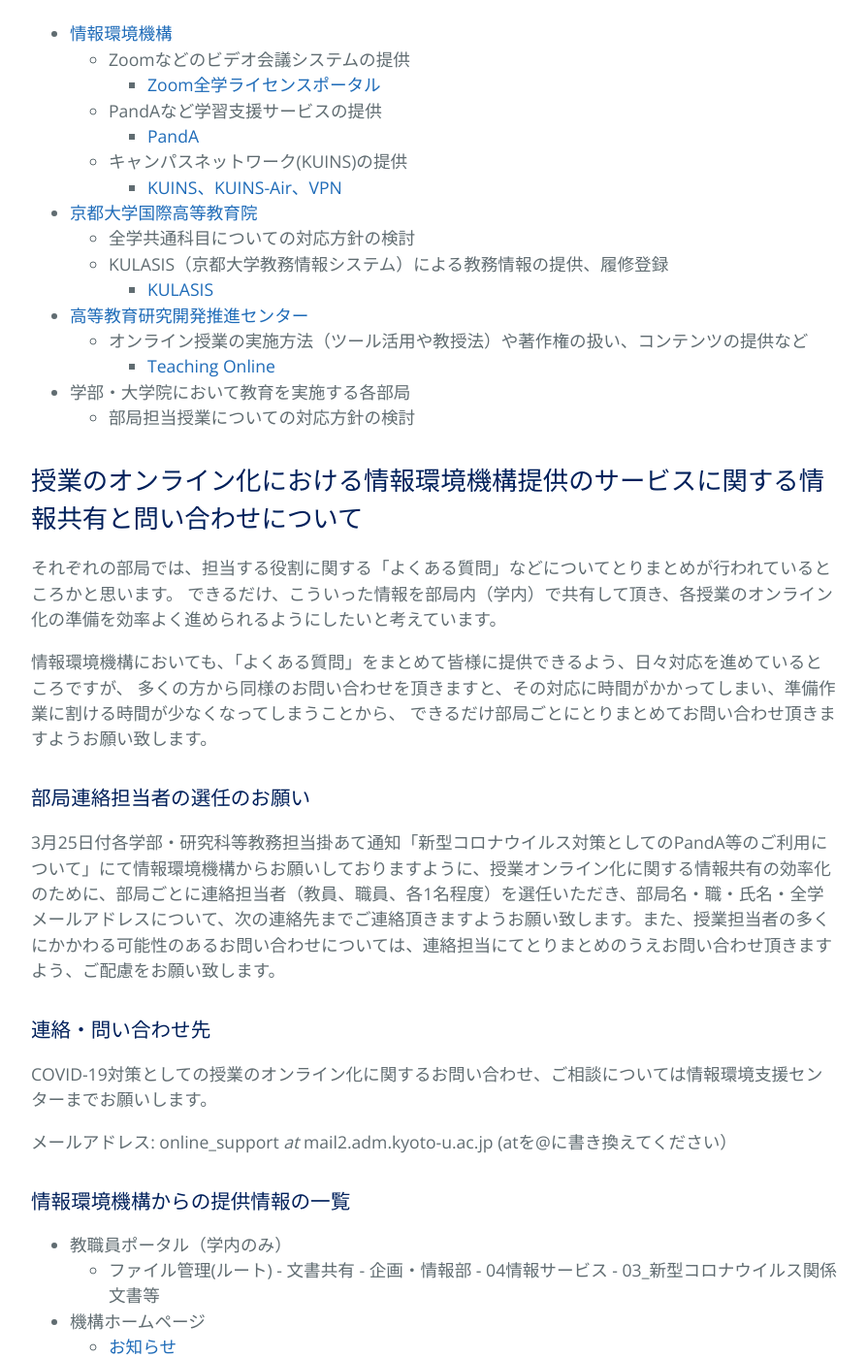
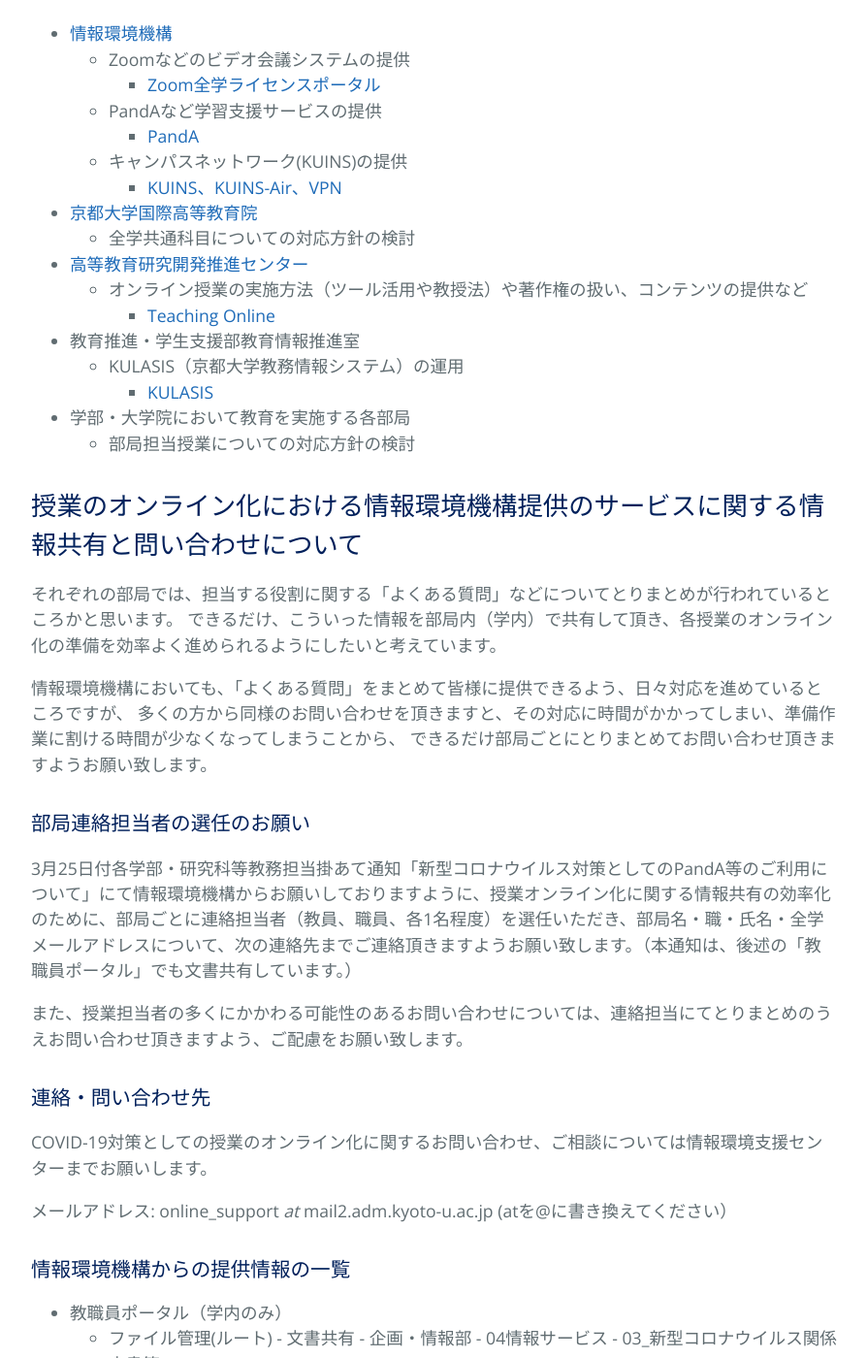
Before and after one commit to kyoto-u/online-edu, a Jekyll site: the page built from organizational-support.md, in a window 1280 px wide and 1400 px high, scrolled down 771 px. Shown: the whole window at 97% size, without its empty margins (192-1086 px from the left). Built offline with Jekyll 4.4.1, drawn with Linux system fonts in a browser that asks for light colours; our own code applies the rules of GitHub Pages for plain Markdown files.

Commit message:
Update organizational-support.md

```diff
--- a/organizational-support.md
+++ b/organizational-support.md
@@ -18,11 +18,12 @@ COVID-19感染拡大対策として、情報通信技術を活用した授業の
     - [KUINS、KUINS-Air、VPN](https://www.iimc.kyoto-u.ac.jp/ja/services/kuins/)
 - [京都大学国際高等教育院](https://www.z.k.kyoto-u.ac.jp/)
   - 全学共通科目についての対応方針の検討
-  - KULASIS（京都大学教務情報システム）による教務情報の提供、履修登録
-    - [KULASIS](https://www.z.k.kyoto-u.ac.jp/freshman-guide/kulasis)
 - [高等教育研究開発推進センター](https://www.highedu.kyoto-u.ac.jp/)
   - オンライン授業の実施方法（ツール活用や教授法）や著作権の扱い、コンテンツの提供など
     - [Teaching Online](https://www.highedu.kyoto-u.ac.jp/connect/teachingonline/)
+- 教育推進・学生支援部教育情報推進室
+  - KULASIS（京都大学教務情報システム）の運用
+    - [KULASIS](https://www.z.k.kyoto-u.ac.jp/freshman-guide/kulasis)
 - 学部・大学院において教育を実施する各部局
   - 部局担当授業についての対応方針の検討
 
@@ -37,7 +38,9 @@ COVID-19感染拡大対策として、情報通信技術を活用した授業の
 
 ### 部局連絡担当者の選任のお願い
 
-3月25日付各学部・研究科等教務担当掛あて通知「新型コロナウイルス対策としてのPandA等のご利用について」にて情報環境機構からお願いしておりますように、授業オンライン化に関する情報共有の効率化のために、部局ごとに連絡担当者（教員、職員、各1名程度）を選任いただき、部局名・職・氏名・全学メールアドレスについて、次の連絡先までご連絡頂きますようお願い致します。また、授業担当者の多くにかかわる可能性のあるお問い合わせについては、連絡担当にてとりまとめのうえお問い合わせ頂きますよう、ご配慮をお願い致します。
+3月25日付各学部・研究科等教務担当掛あて通知「新型コロナウイルス対策としてのPandA等のご利用について」にて情報環境機構からお願いしておりますように、授業オンライン化に関する情報共有の効率化のために、部局ごとに連絡担当者（教員、職員、各1名程度）を選任いただき、部局名・職・氏名・全学メールアドレスについて、次の連絡先までご連絡頂きますようお願い致します。（本通知は、後述の「教職員ポータル」でも文書共有しています。）
+
+また、授業担当者の多くにかかわる可能性のあるお問い合わせについては、連絡担当にてとりまとめのうえお問い合わせ頂きますよう、ご配慮をお願い致します。
 
 ### 連絡・問い合わせ先
 
```
